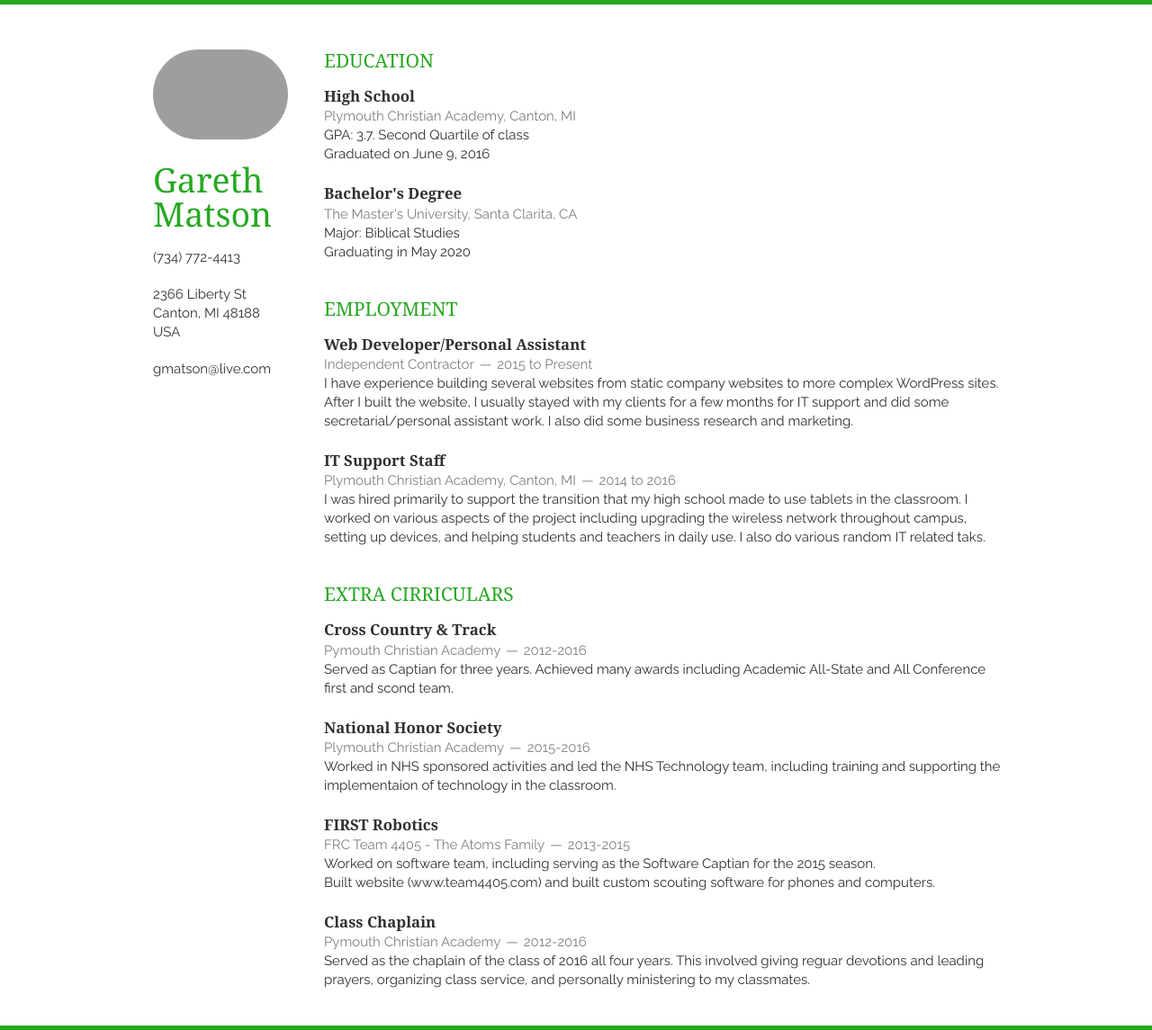
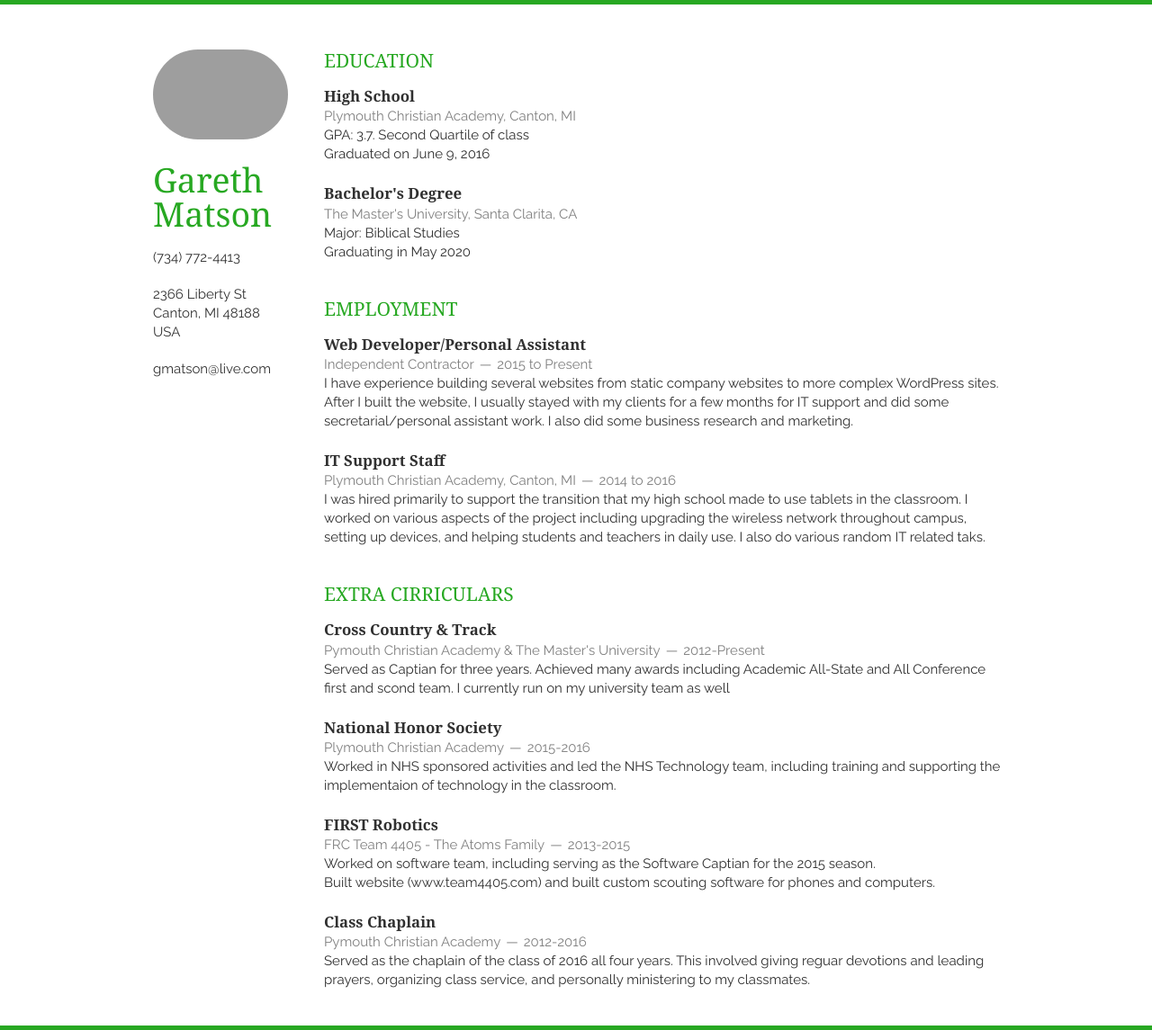
Before and after one commit to gerdums/gerdums.github.io, a Jekyll site: the page built from resume/index.html, in a window 1280 px wide. Shown: the whole page at 90% size. Built offline with Jekyll 4.4.1, drawn with Linux system fonts in a browser that asks for light colours; nearby versions of some CDN libraries.

Commit message:
Update initiatives.html

```diff
--- a/_includes/initiatives.html
+++ b/_includes/initiatives.html
@@ -3,10 +3,10 @@
     <article>
         <header>
             <h1>Cross Country & Track</h1>
-            <span><address>Pymouth Christian Academy</address><time>2012-2016</time></span>
+            <span><address>Pymouth Christian Academy & The Master's University</address><time>2012-Present</time></span>
         </header>
         <p>
-            Served as Captian for three years. Achieved many awards including Academic All-State and All Conference first and scond team.
+            Served as Captian for three years. Achieved many awards including Academic All-State and All Conference first and scond team. I currently run on my university team as well
         </p>
     </article>
     <article>
```
